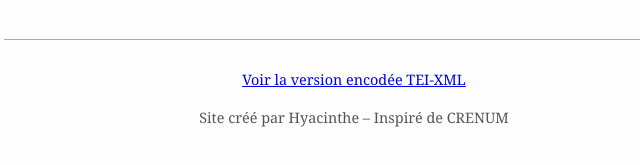
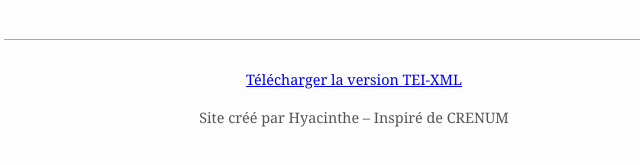
Before and after one commit to hyacinthemm/asclepiama, a plain HTML site: page steleA.html in a window 1280 px wide. Shown: the part 993-1158 px from the top of the page, 286-926 px from the left. Drawn offline with Linux system fonts and the light colour scheme.

Commit message:
Update steleA.html

```diff
--- a/steleA.html
+++ b/steleA.html
@@ -76,7 +76,7 @@
   </div>
 
   <footer>
-    <p><a href="steleA.xml" target="_blank">Voir la version encodée TEI-XML</a></p>
+    <p><a href="steleA.xml" download>Télécharger la version TEI-XML</a></p>
     <p>Site créé par Hyacinthe – Inspiré de CRENUM</p>
   </footer>
 
```
